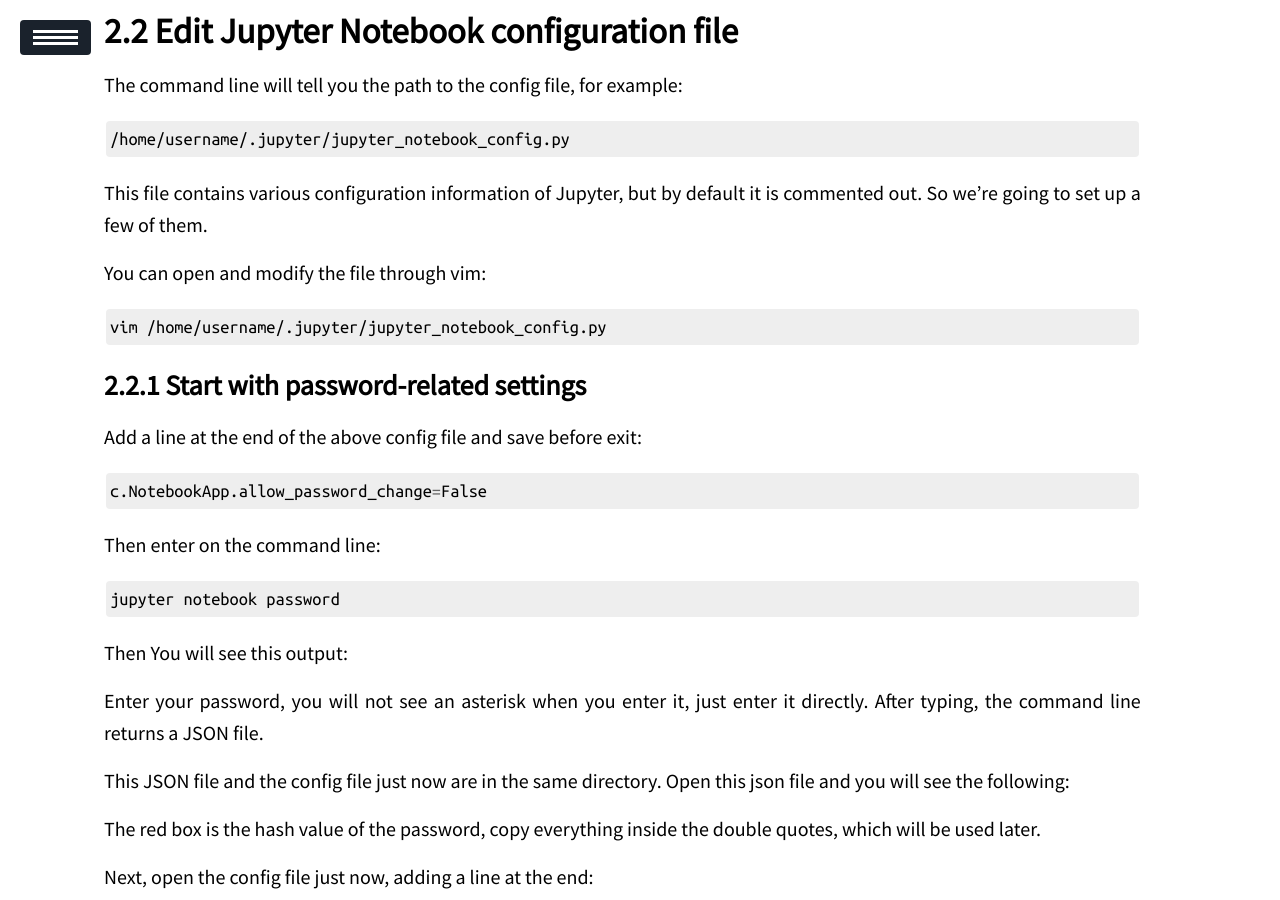
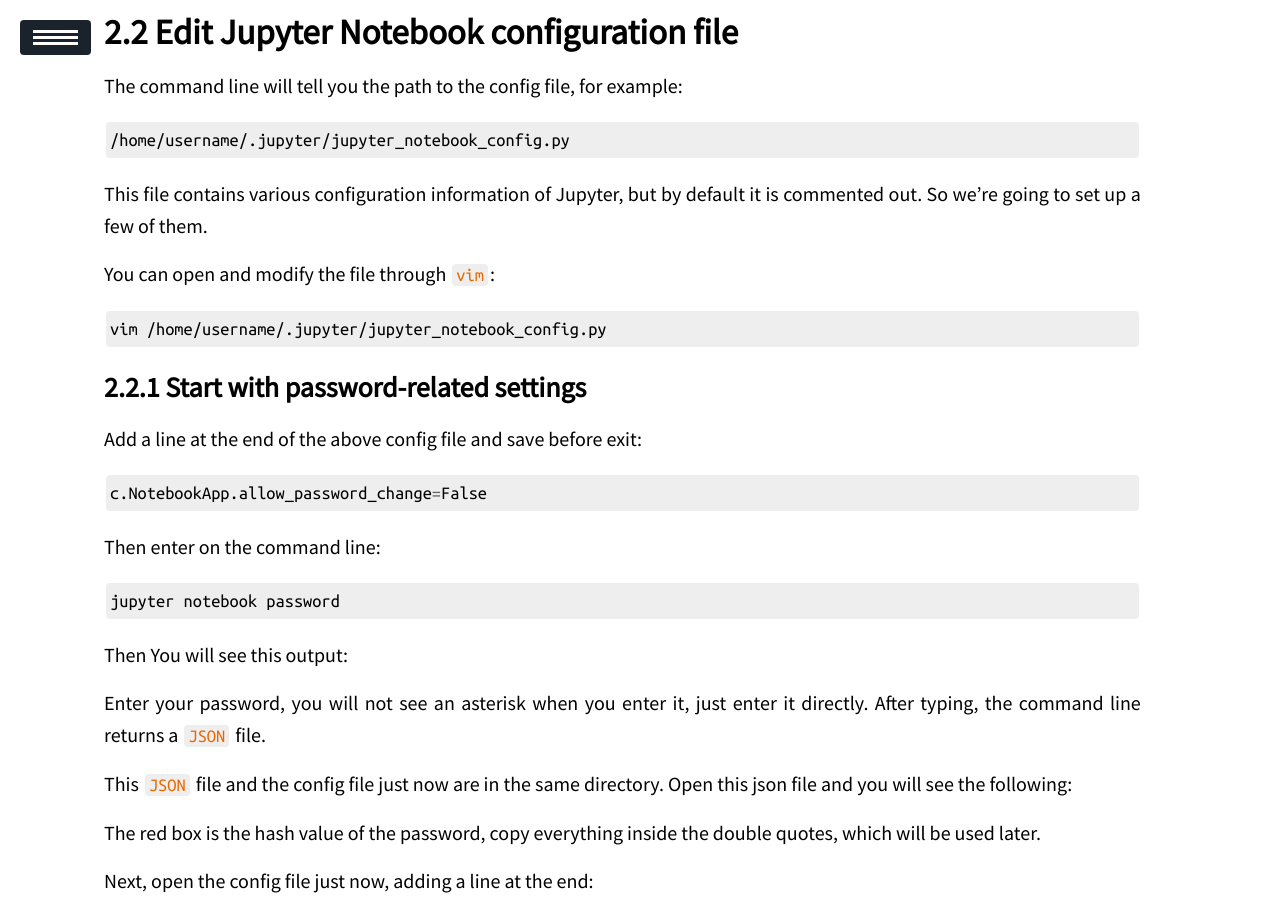
Before and after one commit to ssskz/ssskz.github.io, a Jekyll site: the page built from _posts/2023-3-8-Jupyter-Notebook-On-Linux.md, in a window 1280 px wide and 900 px high, scrolled down 1006 px. Built offline with Jekyll 4.4.1, drawn with Linux system fonts in a browser that asks for light colours; our own code applies the rules of GitHub Pages for plain Markdown files; a script that is not in the unit is left out; some of the changed text lies outside the part shown.

Commit message:
update
Signed-off-by: ssskz <12497590+ssskz@user.noreply.gitee.com>

````diff
--- a/_posts/2023-3-8-Jupyter-Notebook-On-Linux.md
+++ b/_posts/2023-3-8-Jupyter-Notebook-On-Linux.md
@@ -8,7 +8,7 @@
 categories: Operating-System
 description: Open the Jupyter Notebook on the remote server using a local browser.
 ---
-Lately I've been running a lot of code for neural networks, so I always use .ipynb files. However, since running on the local machine often out of memory. So I decided to use the academy's Linux servers
+Lately I've been running a lot of code for neural networks, so I always use `.ipynb` files. However, since running on the local machine often out of memory. So I decided to use the academy's Linux servers.
 
 But it took me a lot to access the server's Jupyter Notebook on my local browser. So I summarized my experience and shared it with you.
 
@@ -38,7 +38,7 @@
 
 This file contains various configuration information of Jupyter, but by default it is commented out. So we're going to set up a few of them.
 
-You can open and modify the file through vim:
+You can open and modify the file through `vim`:
 
 ```shell
 vim /home/username/.jupyter/jupyter_notebook_config.py
@@ -61,9 +61,9 @@
 Then You will see this output:
 
 
-Enter your password, you will not see an asterisk when you enter it, just enter it directly. After typing, the command line returns a JSON file.
+Enter your password, you will not see an asterisk when you enter it, just enter it directly. After typing, the command line returns a `JSON` file.
 
-This JSON file and the config file just now are in the same directory. Open this json file and you will see the following:
+This `JSON` file and the config file just now are in the same directory. Open this json file and you will see the following:
 
 The red box is the hash value of the password, copy everything inside the double quotes, which will be used later.
 
````
